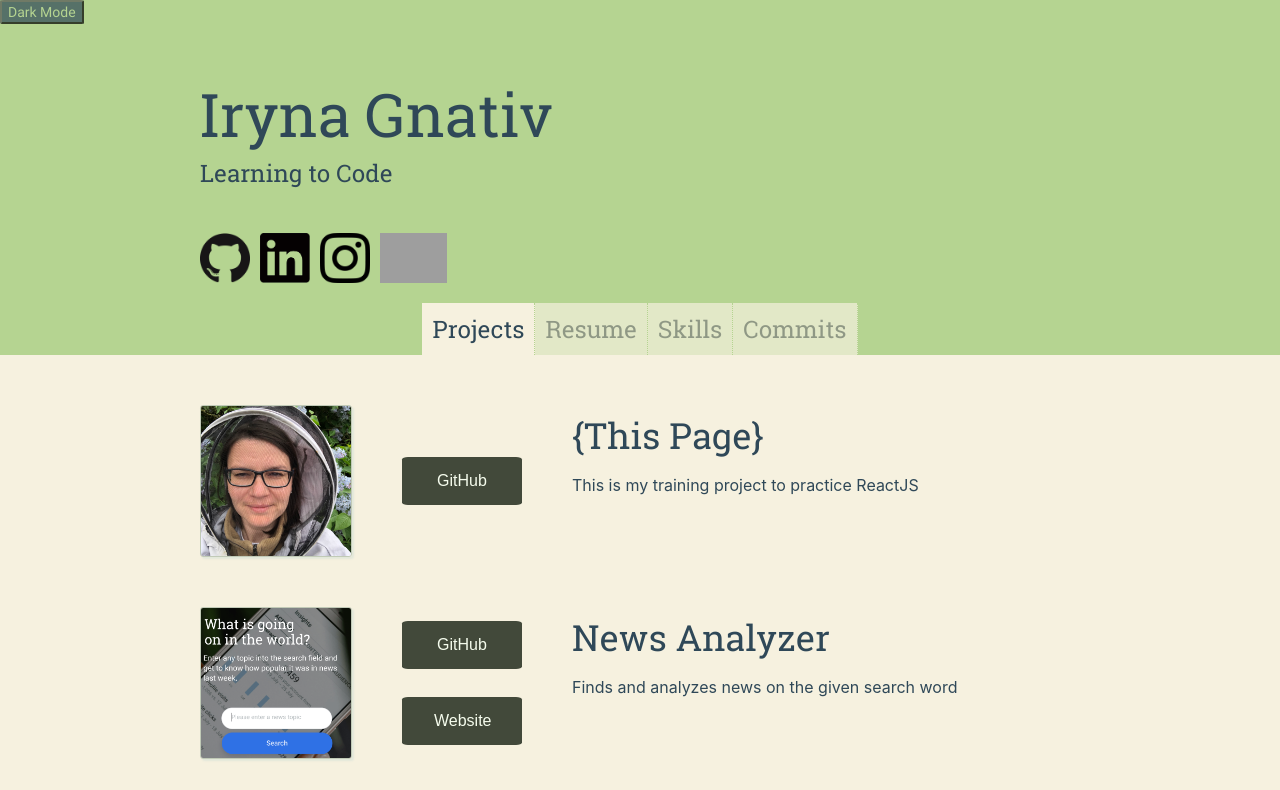
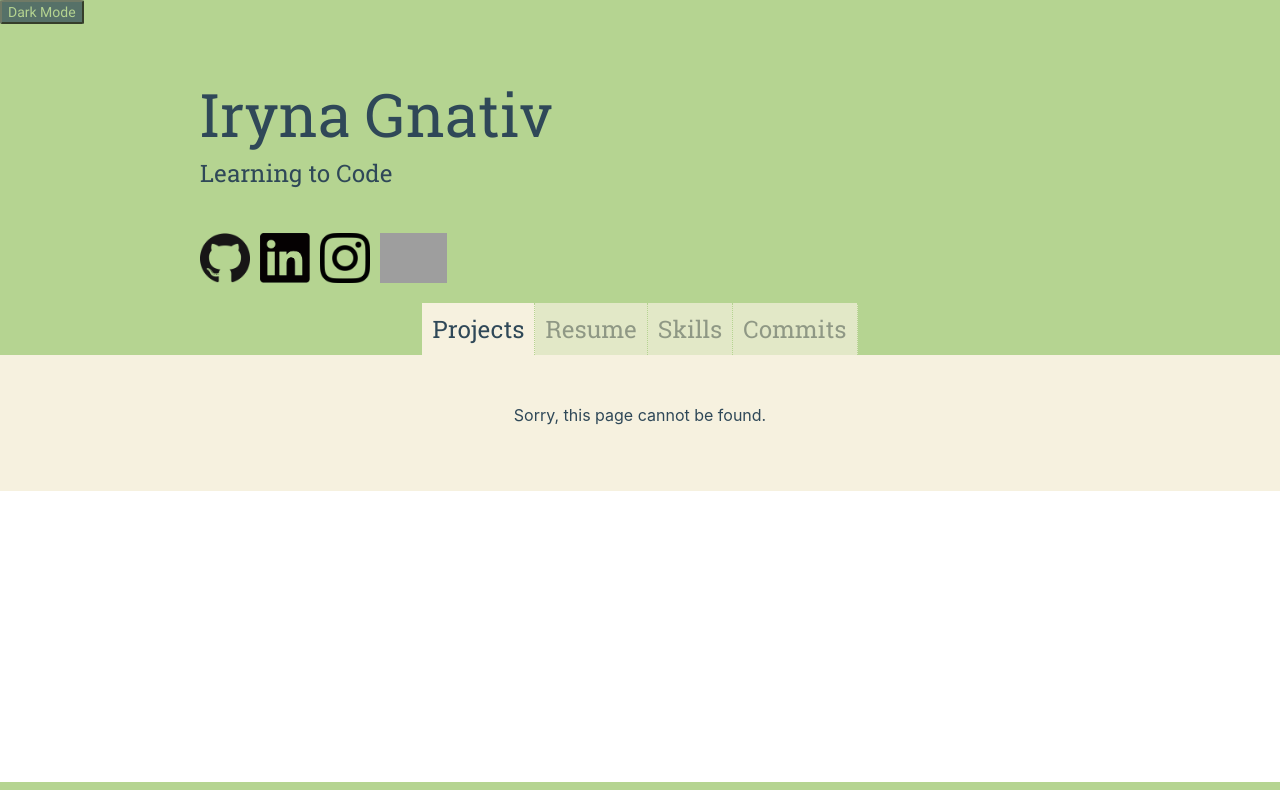
Before and after one commit to gvirinko/portfolio, a React (Create React App) app: page / in a window 1280 px wide. Shown: the top 790 px of the page. Built offline with nearby package versions, Linux system fonts and the light colour scheme; grey boxes are pictures that could not be loaded.

Commit message:
Changed projects route

```diff
--- a/src/App.js
+++ b/src/App.js
@@ -29,7 +29,7 @@ const App = () => {
             <Switch>
               <Route
                 exact
-                path="/"
+                path="/portfolio"
                 render={(props) => (
                   <Projects {...props} content={projectsList} />
                 )}
```
